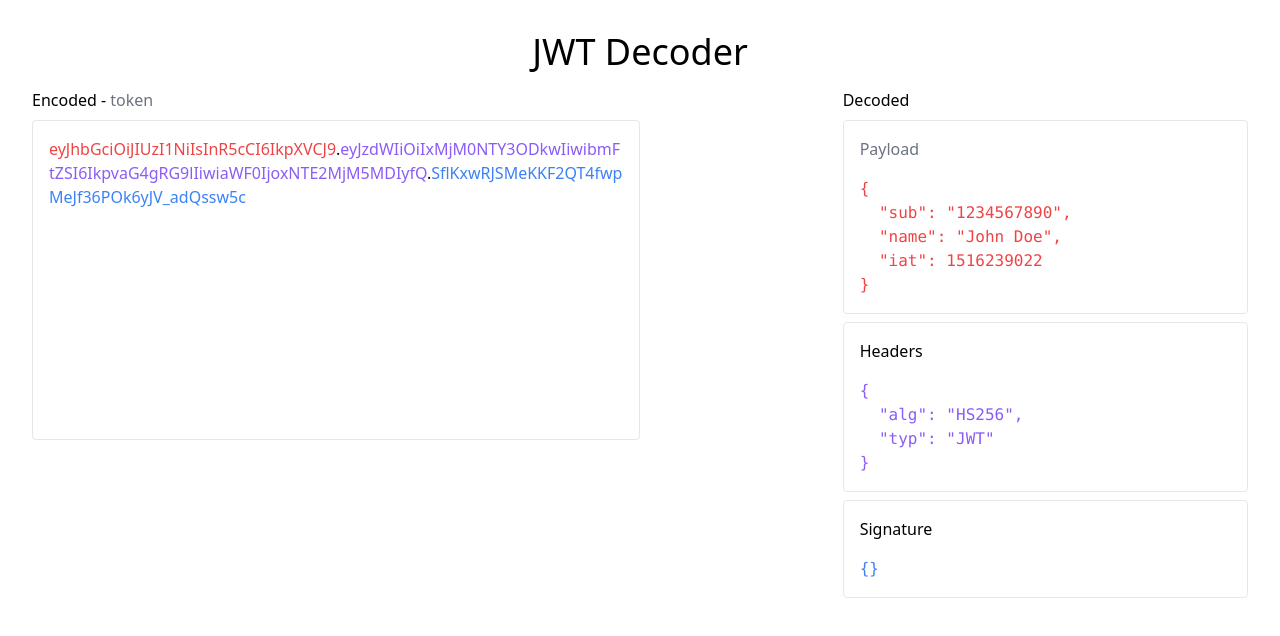
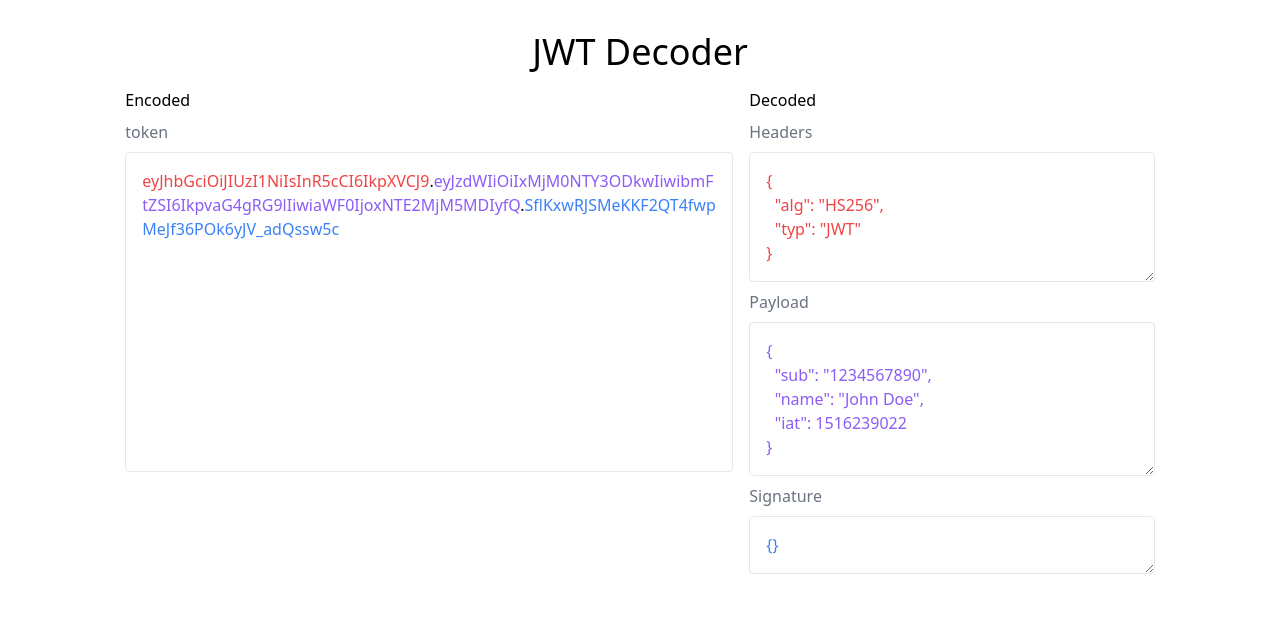
Before and after one commit to JimmyMtl/jwt-parser-react, a React (Vite) app: page / in a window 1280 px wide. Shown: the top 636 px of the page. Built offline with nearby package versions, Linux system fonts and the light colour scheme.

Commit message:
Implement textarea on decoded parts

```diff
--- /dev/null
+++ b/src/components/DecodedTextArea/DecodedTextArea.jsx
@@ -0,0 +1,37 @@
+import React, { useEffect, useState } from "react";
+
+const DecodedTextArea = ({ decodedPart, decodedTitlePart, textAreaColor }) => {
+  const [lineCount, setLineCount] = useState(0);
+  const getStringified = (obj) => {
+    return JSON.stringify(obj, null, 2);
+  };
+  const getLineCount = (text) => {
+    return getStringified(text)?.split(/\r\n|\r|\n/).length;
+  };
+  useEffect(() => {
+    setLineCount(getLineCount(decodedPart));
+  }, [decodedPart]);
+  const handleChanges = (e) => {
+    console.log(e.target.value);
+  };
+  return (
+    <>
+      <span className={"text-gray-500"}>{decodedTitlePart}</span>
+      <textarea
+        className={`border border-gray-200
+        w-full
+        flex flex-col gap-4
+        rounded
+        overflow-hidden
+        p-4 text-${textAreaColor}`}
+        name="header"
+        id="header"
+        rows={lineCount}
+        value={getStringified(decodedPart)}
+        onChange={handleChanges}
+      />
+    </>
+  );
+};
+
+export default DecodedTextArea;
--- a/src/components/Parts/Decoded/Decoded.jsx
+++ b/src/components/Parts/Decoded/Decoded.jsx
@@ -1,6 +1,7 @@
-import React, { useContext } from "react";
+import React, { useContext, useEffect, useState } from "react";
 import { JWTContext } from "../../../reducers/JWT/JWTContext.jsx";
 import style from "./Decoded.module.scss";
+import DecodedTextArea from "../../DecodedTextArea/DecodedTextArea.jsx";
 
 const Decoded = () => {
   const { jwtHeader, jwtPayload, jwtSignature } = useContext(JWTContext);
@@ -8,25 +9,22 @@ const Decoded = () => {
   return (
     <div className={"flex flex-col gap-2 md:w-1/3"}>
       <h2>Decoded</h2>
-      <div className="flex flex-col w-full gap-2 h-full">
-        <div className={style.decodedPart}>
-          <span className={"text-gray-500"}>Payload</span>
-          <pre className={"text-red-500"}>
-            {JSON.stringify(jwtPayload, null, 2)}
-          </pre>
-        </div>
-        <div className={style.decodedPart}>
-          <span>Headers</span>
-          <pre className={"text-violet-500"}>
-            {JSON.stringify(jwtHeader, null, 2)}
-          </pre>
-        </div>
-        <div className={style.decodedPart}>
-          <span>Signature</span>
-          <pre className={"text-blue-500"}>
-            {JSON.stringify(jwtSignature, null, 2)}
-          </pre>
-        </div>
+      <div className="flex flex-col w-full gap-2 min-h-full">
+        <DecodedTextArea
+          decodedPart={jwtHeader}
+          decodedTitlePart={"Headers"}
+          textAreaColor={"red-500"}
+        />
+        <DecodedTextArea
+          decodedPart={jwtPayload}
+          decodedTitlePart={"Payload"}
+          textAreaColor={"violet-500"}
+        />
+        <DecodedTextArea
+          decodedPart={jwtSignature}
+          decodedTitlePart={"Signature"}
+          textAreaColor={"blue-500"}
+        />
       </div>
     </div>
   );
--- a/src/components/Parts/Decoded/Decoded.module.scss
+++ b/src/components/Parts/Decoded/Decoded.module.scss
@@ -3,5 +3,10 @@
   w-full
   flex flex-col gap-4
   rounded
+  overflow-hidden
   p-4;
 }
+
+.textPartName {
+  @apply text-gray-500;
+}
--- a/src/components/Parts/Encoded/Encoded.jsx
+++ b/src/components/Parts/Encoded/Encoded.jsx
@@ -7,12 +7,10 @@ const Encoded = () => {
   const ref = useRef(null);
   return (
     <div className={"flex flex-col gap-2 md:w-1/2"}>
-      <h2>
-        Encoded -{" "}
-        <label className={"text-gray-500"} htmlFor="token">
-          token
-        </label>
-      </h2>
+      <h2>Encoded</h2>
+      <label className={"text-gray-500"} htmlFor="token">
+        token
+      </label>
       <div className="border border-gray-200 rounded  flex flex-col w-full gap-2 min-h-[40dvh] max-h-[75dvh] ">
         <JwtEdit
           ref={ref}
--- a/src/pages/Main/Main.jsx
+++ b/src/pages/Main/Main.jsx
@@ -6,7 +6,7 @@ const Main = () => {
   return (
     <main className={"p-8 flex flex-col gap-4"}>
       <h1 className="text-4xl text-center">JWT Decoder</h1>
-      <div className="md:flex md:justify-between">
+      <div className="md:flex md:justify-center gap-4">
         <Encoded />
         <Decoded />
       </div>
--- a/src/reducers/JWT/JWTActions.jsx
+++ b/src/reducers/JWT/JWTActions.jsx
@@ -19,12 +19,11 @@ export const decodeSignature = (token) => {
 };
 const decodeBase64 = (base64, type) => {
   try {
-    console.log("received base64", base64);
     const cleanedBase64 = base64.replace(/-/g, "+").replace(/_/g, "/");
     return JSON.parse(
       decodeURIComponent(
         window
-          .atob(base64)
+          .atob(cleanedBase64)
           .split("")
           .map(function (c) {
             return "%" + ("00" + c.charCodeAt(0).toString(16)).slice(-2);
```
